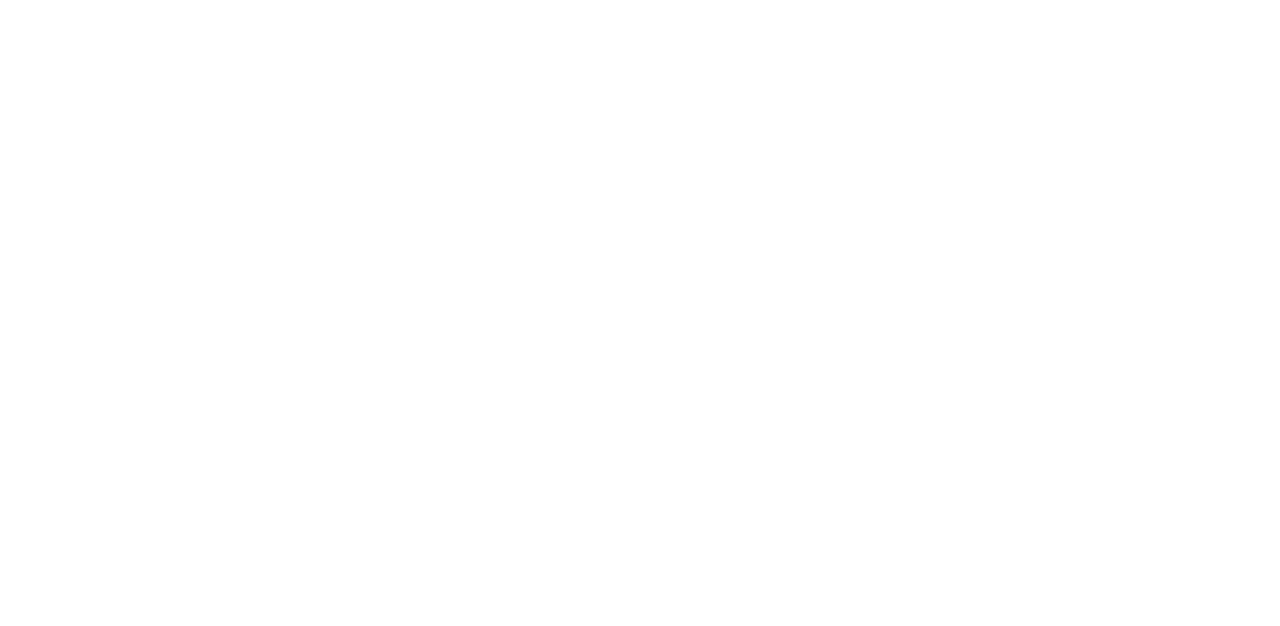
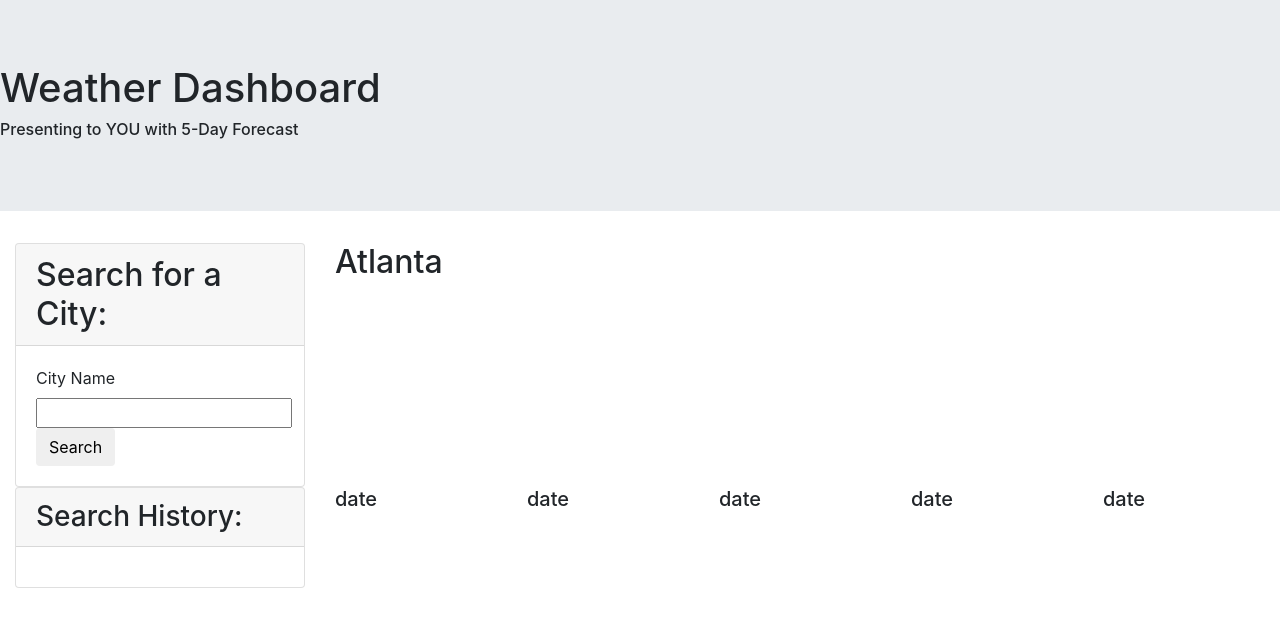
Before and after one commit to bchen41/Weather-Dashboard, a plain HTML site: page index.html in a window 1280 px wide. Drawn offline with nearby package versions, Linux system fonts and the light colour scheme.

Commit message:
initial grid layout using bootstrap

```diff
--- a/index.html
+++ b/index.html
@@ -6,11 +6,63 @@
     <meta http-equiv="X-UA-Compatible" content="IE=edge">
     <meta name="viewport" content="width=device-width, initial-scale=1.0">
     <link rel="stylesheet" href="https://cdnjs.cloudflare.com/ajax/libs/font-awesome/5.11.2/css/all.min.css">
+    <link rel="stylesheet" href="https://maxcdn.bootstrapcdn.com/bootstrap/4.0.0/css/bootstrap.min.css"
+        integrity="sha384-Gn5384xqQ1aoWXA+058RXPxPg6fy4IWvTNh0E263XmFcJlSAwiGgFAW/dAiS6JXm" crossorigin="anonymous">
     <link rel="stylesheet" href="./assets/style.css">
     <title>Weather Dashboard</title>
 </head>
 
-<body>
+<body class="flex-column min-100-vh">
+    <header class="jumbotron jumbotron-fluid">
+        <h1 class="weather-dashboard">Weather Dashboard</h1>
+        <h6 class="weather-dashboard-desc">Presenting to YOU with 5-Day Forecast</h6>
+    </header>
+
+    <main class="container-fluid">
+        <div class="row">
+            <div class="col-3">
+                <section class="card">
+                    <h2 class="card-header">Search for a City:</h2>
+                    <form id="search-form" class="card-body">
+                        <label class="form-label" for="city-search">City Name</label>
+                        <input type="text" name="cityname" id="cityname">
+                        <button type="submit" class="btn">Search</button>
+                    </form>
+                </section>
+            </div>
+            <div class="col-9">
+                <h2 class="present-forecast"> <span id="city-search-term">Atlanta</span>
+                    <div id="city-container"></div>
+                </h2>
+            </div>
+        </div>
+
+        <div class="row">
+            <div class="col-3">
+                <section class="card">
+                    <h3 class="card-header">Search History:</h3>
+                    <div class="history-btn-container card-body"></div>
+                    <!-- create element buttons with search history data and append to div -->
+                </section>
+            </div>
+
+            <div class="col">
+                <h5 id="data-dates">date</h5>
+            </div>
+            <div class="col">
+                <h5 id="data-dates">date</h5>
+            </div>
+            <div class="col">
+                <h5 id="data-dates">date</h5>
+            </div>
+            <div class="col">
+                <h5 id="data-dates">date</h5>
+            </div>
+            <div class="col">
+                <h5 id="data-dates">date</h5>
+            </div>
+        </div>
+    </main>
     <script src="./assets/script.js"></script>
 </body>
 
```
